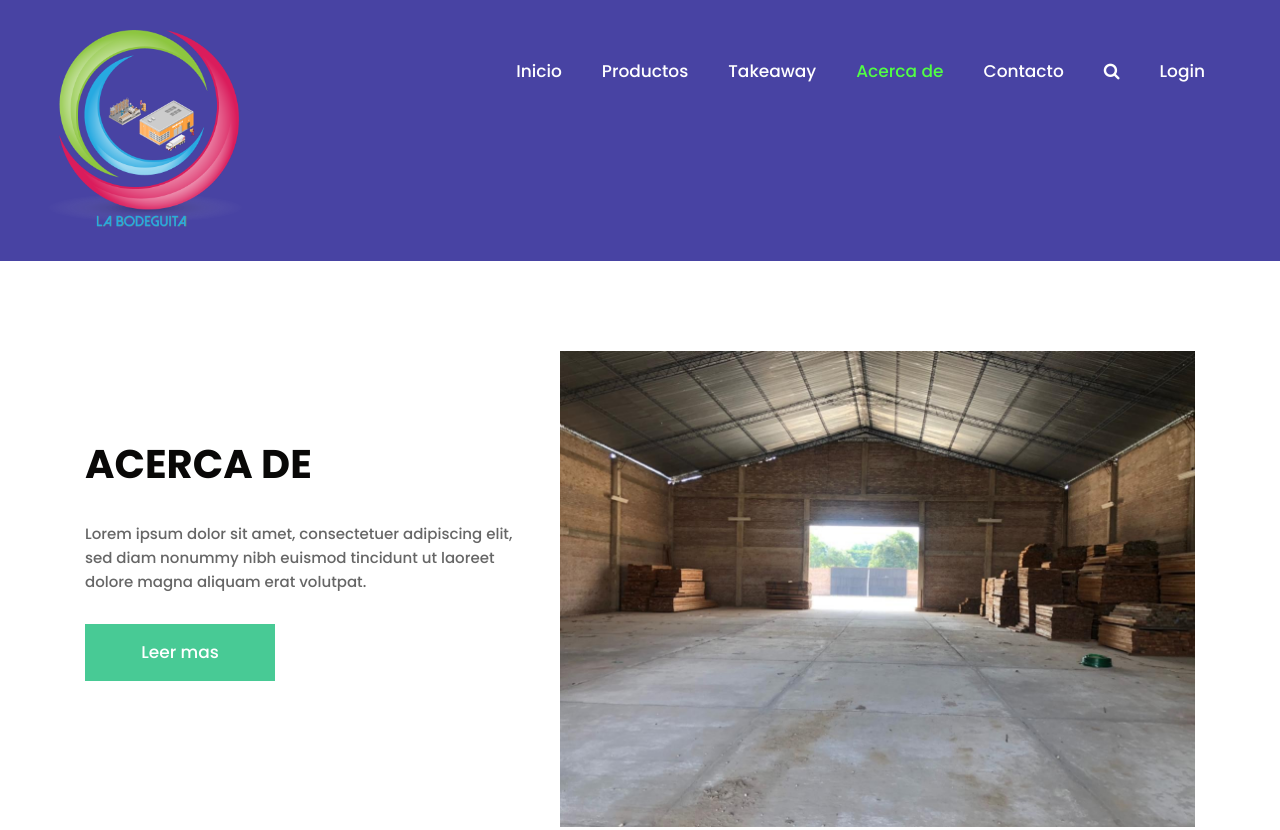
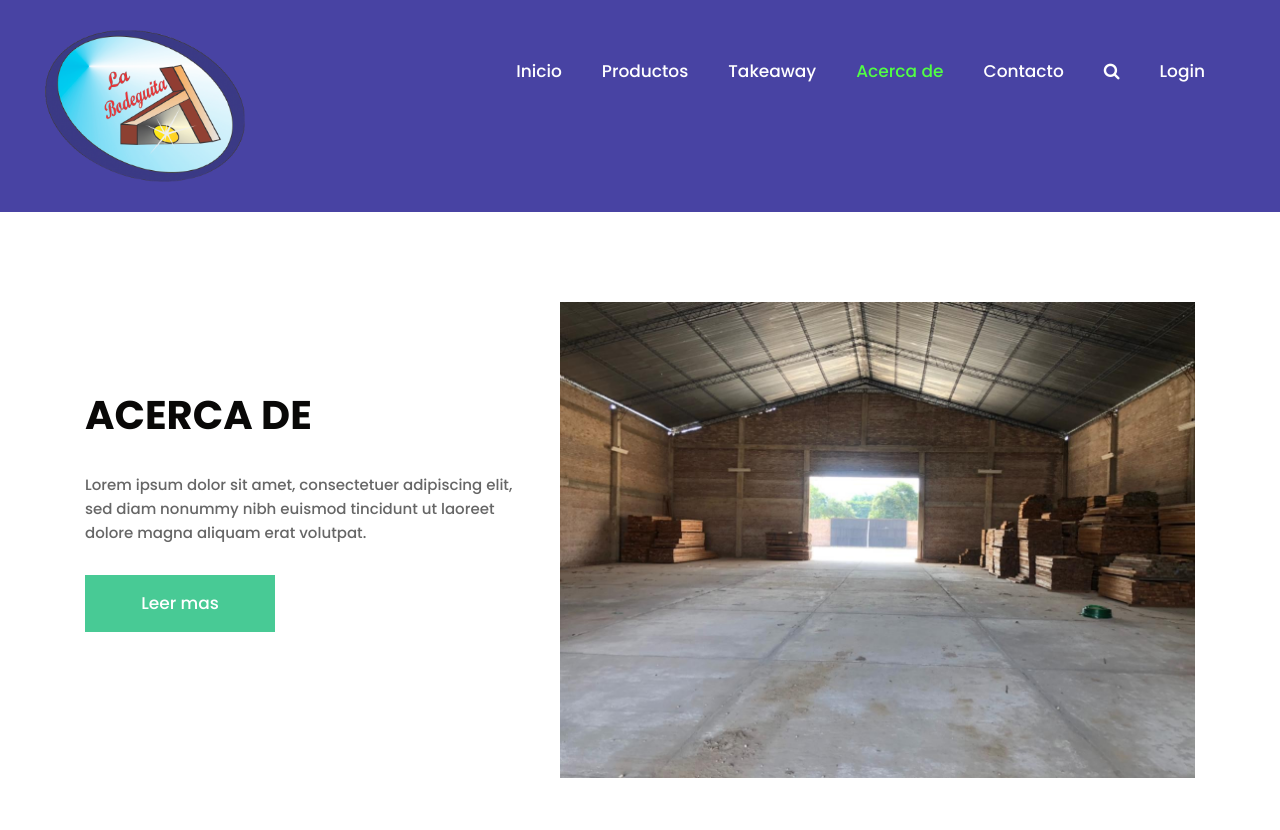
Before and after one commit to juancarlosj01/bodeguita, a plain HTML site: page about.html in a window 1280 px wide. Shown: the top 830 px of the page. Drawn offline with nearby package versions, Linux system fonts and the light colour scheme.

Commit message:
modificacion de logotipo

```diff
--- a/about.html
+++ b/about.html
@@ -48,7 +48,7 @@
                      <div class="full">
                         <div class="center-desk">
                            <div class="logo">
-                              <a href="index.html"><img src="images/logo.png" alt="#" /></a>
+                              <a href="index.html"><img src="images/logobodega.png" alt="#" /></a>
                            </div>
                         </div>
                      </div>
```
Also changed, not shown: computer.html (+1 -1 lines), contact.html (+1 -1 lines), index.html (+1 -2 lines), laptop.html (+1 -1 lines), product.html (+1 -1 lines), images/logobodega.png (added), 1 other file.
